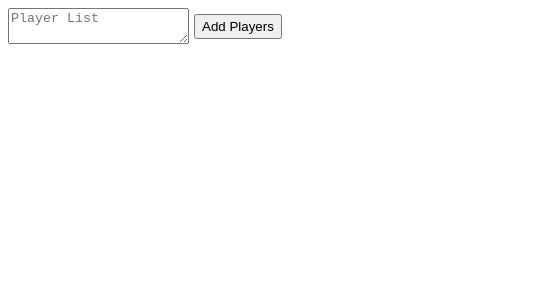
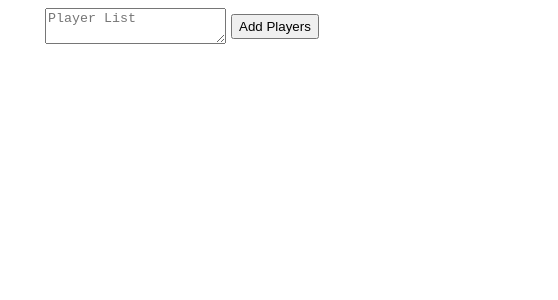
Before and after one commit to Uribouz/playground, an Angular app in the folder badminton-matching-app/: page / in a window 390 px wide. Shown: the top 300 px of the page, 558 px wide, since content can reach past the window. Built offline with nearby package versions, Linux system fonts and the light colour scheme.

Commit message:
fix: more adjust css for mobile

```diff
--- a/badminton-matching-app/src/app/app.component.css
+++ b/badminton-matching-app/src/app/app.component.css
@@ -2,6 +2,6 @@ body {
   padding: 0;
   box-sizing: border-box;
   align-items: center;
-  width: 550px;
+  width: 300px;
   margin: 0 auto;
 }
```
